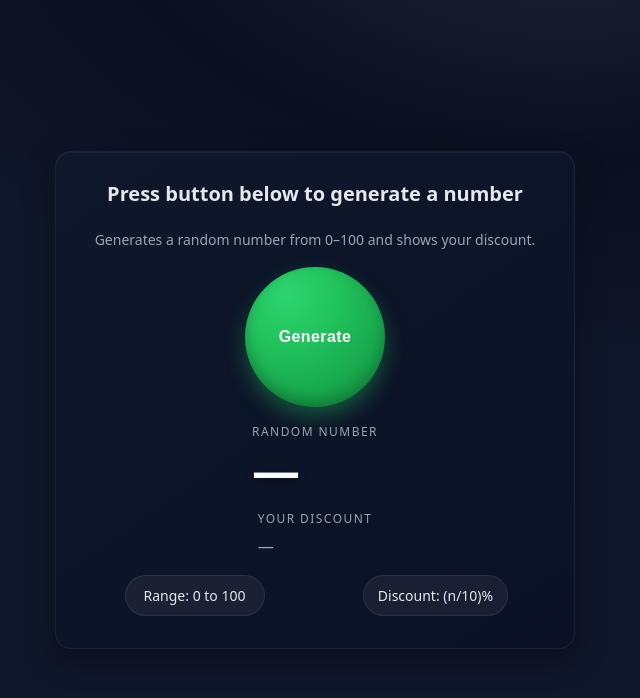
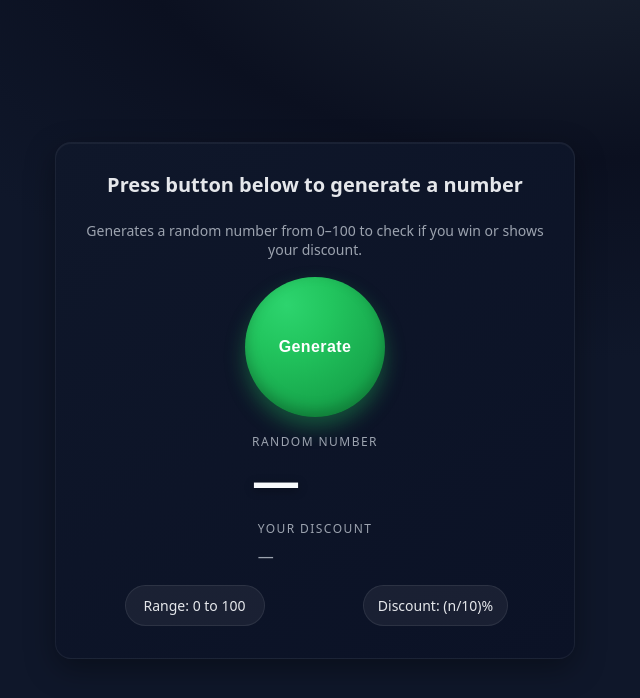
Before and after one commit to 0xmohitxyz/game, a plain HTML site: page index.html in a window 1280 px wide. Shown: the whole page, without its empty margins (325-965 px from the left). Drawn offline with Linux system fonts and the light colour scheme.

Commit message:
text updated

```diff
--- a/index.html
+++ b/index.html
@@ -9,7 +9,7 @@
 <body>
   <main class="wrap" role="main">
     <h1 class="title">Press button below to generate a number</h1>
-    <p class="hint">Generates a random number from 0–100 and shows your discount.</p>
+    <p class="hint">Generates a random number from 0–100 to check if you win or shows your discount.</p>
 
     <section class="center">
       <button id="generateBtn" class="circle-btn" aria-label="Generate random number">
```
